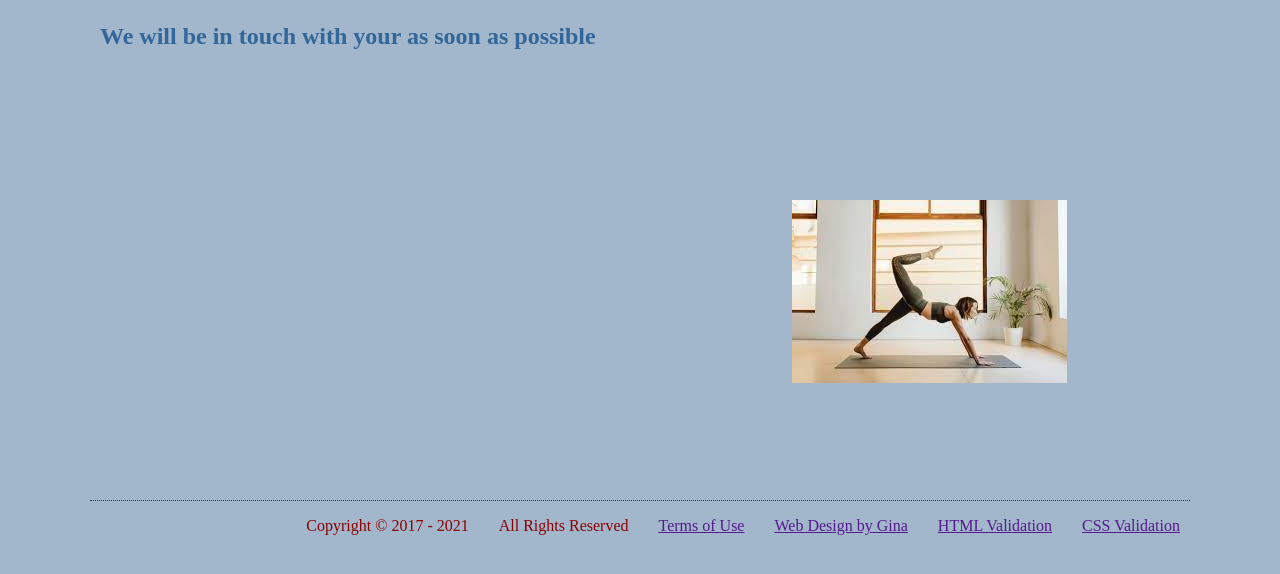
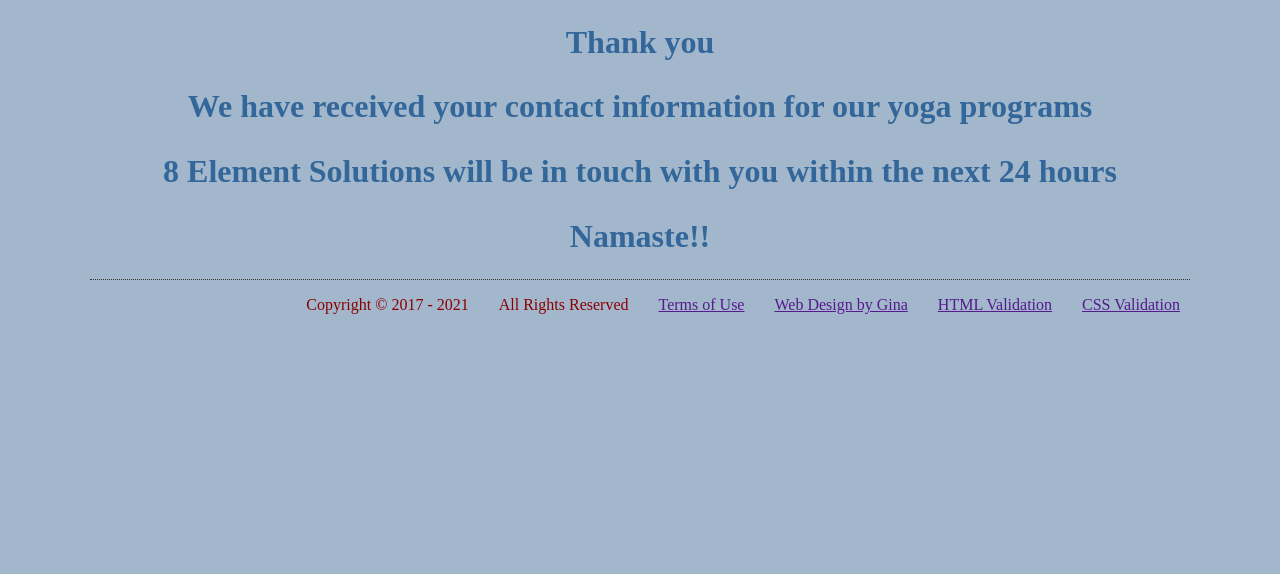
Before and after one commit to gina-noel/IT261, a PHP site: page /website/thx.php in a window 1280 px wide. Shown: the part 112-686 px from the top of the page. Run offline with PHP 8.4, Linux system fonts and the light colour scheme; data that the repository does not hold is empty.

Commit message:
updating git with changes - added different styling

```diff
--- a/website/config.php
+++ b/website/config.php
@@ -217,8 +217,8 @@ if($_SERVER['REQUEST_METHOD'] == 'POST') {
         $_POST['studioLocation'],
         $_POST['privacy']
     )) {
-//        $to = 'szemeo@mystudentswa.com';
-        $to = 'gina.noel@comcast.net';
+        $to = 'szemeo@mystudentswa.com';
+//        $to = 'gina.noel@comcast.net';
         $subject = 'Test Email,' .date('m/d/y');
         $body = '
         Name is : '.$name.' '.PHP_EOL.'
--- a/website/css/styles.css
+++ b/website/css/styles.css
@@ -19,6 +19,11 @@ header {
 .header-inner {
     max-width:1100px;
     margin:20px auto;
+}
+
+#thxText {
+    text-align: center;
+    color: #336699;
 }
 
 h1 {
--- a/website/thx.php
+++ b/website/thx.php
@@ -4,12 +4,12 @@ include('includes/header.php');
 ?>
 
     <div id="wrapper">
-    <main>
-        <h2>We will be in touch with your as soon as possible</h2>
+    <div id="thxText">
+        <h1>Thank you</h1>
+        <h1>We have received your contact information for our yoga programs</h1>
+        <h1>8 Element Solutions will be in touch with you within the next 24 hours</h1>
+        <h1>Namaste!!</h1>
+    </div>
 
-    </main>
-    <aside>
-        <img src="images/vinyasa.jpeg" alt="Vinyasa" />
-    </aside>
 <?php
 include('includes/footer.php');
```
